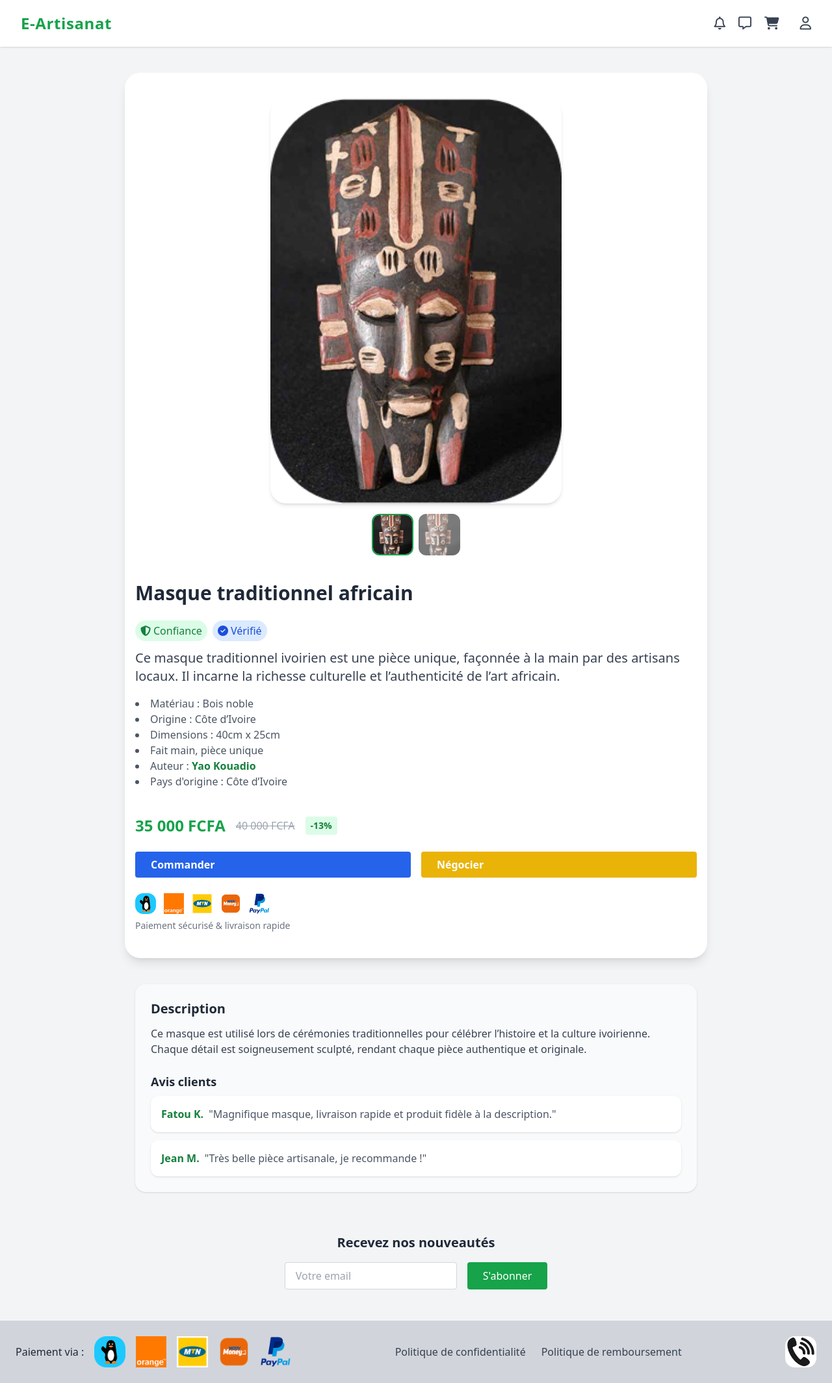
After one commit to RodrigueAk47/e-artisanat, a PHP site: page /product in a window 1280 px wide. The commit adds this page. Shown: the whole page at 65% size. Run offline with PHP 8.4, Linux system fonts and the light colour scheme.

Commit message:
J'ai ajouté la page product

```diff
--- /dev/null
+++ b/app/Controllers/ProductController.php
@@ -0,0 +1,13 @@
+<?php
+
+namespace App\Controllers;
+
+class ProductController
+{
+    public function product(string $title)
+    {
+        require_once __DIR__ . '/../Views/layouts/header.php';
+        require_once __DIR__ .'/../Views/product.php';
+        require_once __DIR__ . '/../Views/layouts/footer.php';
+    }
+}
--- /dev/null
+++ b/app/Views/product.php
@@ -0,0 +1,92 @@
+<main class="flex-grow">
+    <section class="w-full sm:w-[70%] mx-auto mt-10 px-4 flex flex-col lg:flex-col gap-10 bg-white rounded-3xl shadow-lg py-10">
+        <!-- Product Image -->
+        <div class=" flex flex-col items-center">
+            <img src="../public/assets/img/produits/masque.png" alt="Masque traditionnel africain"
+                 class="w-[90%] max-w-md rounded-3xl object-cover shadow-md">
+            <div class="flex gap-2 mt-4">
+                <img src="../public/assets/img/produits/masque.png" alt="Miniature 1" class="w-16 h-16 object-cover rounded-xl border-2 border-green-600">
+                <img src="../public/assets/img/produits/masque.png" alt="Miniature 2" class="w-16 h-16 object-cover rounded-xl opacity-60">
+            </div>
+        </div>
+        <!-- Product Details -->
+        <div class=" flex flex-col justify-center">
+            <h1 class="text-3xl font-bold mb-4 text-gray-800">Masque traditionnel africain</h1>
+            <div class="flex items-center gap-3 mb-2"></div>
+            <div class="flex gap-2 mb-3 text-base">
+                <span class="flex items-center bg-green-100 text-green-700 px-2 py-1 rounded-full font-medium text-sm sm:text-base">
+                    <i class="fa-solid fa-shield-halved mr-1"></i> Confiance
+                </span>
+                <span class="flex items-center bg-blue-100 text-blue-700 px-2 py-1 rounded-full font-medium text-sm sm:text-base">
+                    <i class="fa-solid fa-circle-check mr-1"></i> Vérifié
+                </span>
+            </div>
+            <p class="text-xl text-gray-700 mb-4">
+                Ce masque traditionnel ivoirien est une pièce unique, façonnée à la main par des artisans locaux. Il incarne la richesse culturelle et l’authenticité de l’art africain.
+            </p>
+            <ul class="mb-4 text-gray-600 list-disc list-inside">
+                <li>Matériau : Bois noble</li>
+                <li>Origine : Côte d’Ivoire</li>
+                <li>Dimensions : 40cm x 25cm</li>
+                <li>Fait main, pièce unique</li>
+                <li>Auteur : <a href="/auteur.html" class="font-bold text-green-700">Yao Kouadio</a></li>
+                <li>Pays d'origine : Côte d’Ivoire</li>
+            </ul>
+            <div class="flex items-center gap-4  mt-6">
+                <span class="text-2xl font-bold text-green-600">35 000 FCFA</span>
+                <span class="text-gray-400 line-through">40 000 FCFA</span>
+                <span class="bg-green-100 text-green-700 px-2 py-1 rounded text-sm font-semibold">-13%</span>
+            </div>
+
+            <div class="flex gap-4 mb-6 mt-6">
+                <a href="/panier.html" class="bg-blue-600 text-white px-6 py-2 rounded hover:bg-blue-700 font-semibold transition flex-1">
+                    Commander
+                </a>
+                <a href="/conversation.html" class="bg-yellow-500 text-white px-6 py-2 rounded hover:bg-yellow-600 font-semibold transition flex-1">
+                    Négocier
+                </a>
+            </div>
+            <div class="flex items-center gap-3 mb-2">
+                <img src="../public/assets/img/produits/wave.png" alt="Wave" class="h-8 w-auto">
+                <img src="../public/assets/img/produits/orange.png" alt="Orange" class="h-8 w-auto">
+                <img src="../public/assets/img/produits/mtn.png" alt="MTN" class="h-8 w-auto">
+                <img src="../public/assets/img/produits/moov.png" alt="Moov" class="h-8 w-auto">
+                <img src="../public/assets/img/produits/paypal.png" alt="PayPal" class="h-8 w-auto">
+            </div>
+            <p class="text-sm text-gray-500">Paiement sécurisé & livraison rapide</p>
+        </div>
+    </section>
+
+    <!-- ✅ Product Description & Reviews -->
+    <section class="w-full sm:w-[70%] mx-auto mt-10 px-4">
+        <div class="bg-gray-50 rounded-2xl p-6 shadow">
+            <h2 class="text-xl font-bold mb-3">Description</h2>
+            <p class="text-gray-700 mb-4">
+                Ce masque est utilisé lors de cérémonies traditionnelles pour célébrer l’histoire et la culture ivoirienne. Chaque détail est soigneusement sculpté, rendant chaque pièce authentique et originale.
+            </p>
+            <h3 class="text-lg font-semibold mt-6 mb-2">Avis clients</h3>
+            <div class="space-y-3">
+                <div class="bg-white rounded-xl p-4 shadow flex flex-col sm:flex-row gap-2">
+                    <span class="font-bold text-green-700">Fatou K.</span>
+                    <span class="text-gray-600">"Magnifique masque, livraison rapide et produit fidèle à la description."</span>
+                </div>
+                <div class="bg-white rounded-xl p-4 shadow flex flex-col sm:flex-row gap-2">
+                    <span class="font-bold text-green-700">Jean M.</span>
+                    <span class="text-gray-600">"Très belle pièce artisanale, je recommande !"</span>
+                </div>
+            </div>
+        </div>
+    </section>
+
+    <!-- ✅ Newsletter -->
+    <section class="w-full sm:w-[70%] mx-auto px-4 mt-16 text-center">
+        <h3 class="text-xl font-bold mb-4">Recevez nos nouveautés</h3>
+        <form class="flex flex-col sm:flex-row gap-4 justify-center">
+            <input type="email" placeholder="Votre email"
+                   class="px-4 py-2 rounded border border-gray-300 w-full sm:w-auto">
+            <button class="bg-green-600 text-white px-6 py-2 rounded hover:bg-green-700">
+                S'abonner
+            </button>
+        </form>
+    </section>
+</main>
--- a/routes/web.php
+++ b/routes/web.php
@@ -8,6 +8,7 @@ use App\Controllers\AuthController;
 use App\Controllers\LoginController;
 use App\Controllers\ComController;
 use App\Controllers\ProductsController;
+use App\Controllers\ProductController;
 
 
 $router->get('/', function () {
@@ -39,3 +40,9 @@ $router->get('/products', function () {
         'E-Artisanat - production'
     );
 });
+
+$router->get('/product', function () {
+    (new ProductController())->product(
+        'E-Artisanat - commande & négociation'
+    );
+});
```
